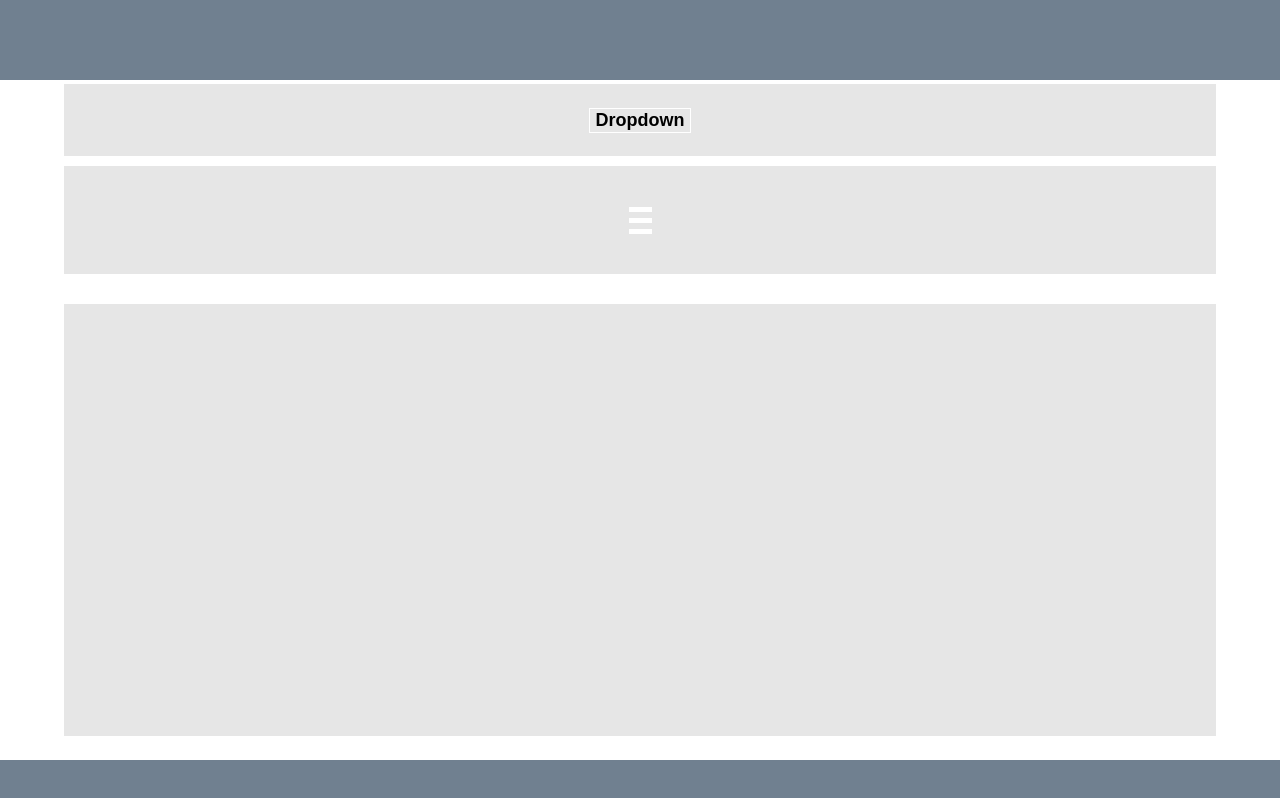
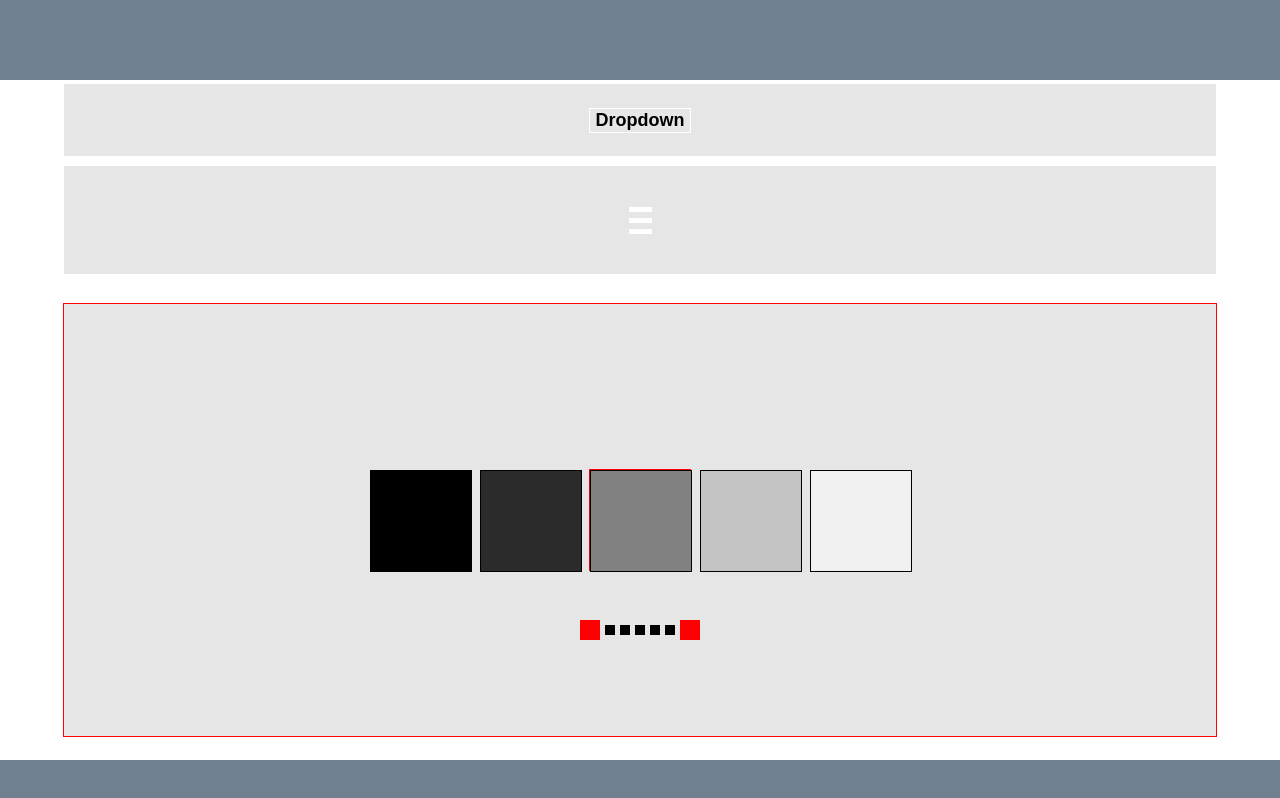
Before and after one commit to depwine/dropdown-mobile-slider, a website: page dist/index.html in a window 1280 px wide. Drawn offline with Linux system fonts and the light colour scheme.

Commit message:
first commit for photo slider, barebones up

```diff
--- a/src/styles.css
+++ b/src/styles.css
@@ -138,7 +138,7 @@ a {
   opacity: 0;
 }
 
-.mobile-nav{
+.mobile-nav {
   position: fixed;
   top: 300px;
   left: 100%;
@@ -149,10 +149,9 @@ a {
   background-color: slategray;
   padding-top: 50px;
   transition: 0.4s;
-
 }
 
-.mobile-nav a{
+.mobile-nav a {
   display: block;
   width: 100%;
   max-width: 200px;
@@ -163,10 +162,125 @@ a {
   text-decoration: none;
 }
 
-.mobile-nav a:hover{
+.mobile-nav a:hover {
   background-color: rgb(164, 177, 190);
 }
 
-.mobile-nav.is-active{
+.mobile-nav.is-active {
   left: 0;
 }
+
+/*photo slider*/
+#image-slider .content {
+  border: 1px solid red;
+}
+
+.frame {
+  display: inline-block;
+  border: 1px solid red;
+  height: 100px;
+  width: 100px;
+  position: fixed;
+}
+
+.one,
+.two,
+.three,
+.four,
+.five {
+  display: inline-block;
+  height: 100px;
+  width: 100px;
+  border: 1px solid black;
+  padding: 0;
+  margin: 0;
+}
+
+.one {
+  background-color: black;
+  position: relative;
+  left: -220%;
+}
+
+.two {
+  position: relative;
+  top: -106%;
+  left: -110%;
+  background-color: rgb(43, 43, 43);
+}
+
+.three {
+  position: relative;
+  top: -212%;
+  left: 0;
+
+  background-color: rgb(129, 129, 129);
+}
+
+.four {
+  position: relative;
+  top: -318%;
+  left: 110%;
+  background-color: rgb(196, 196, 196);
+}
+
+.five {
+  position: relative;
+  top: -424%;
+  left: 220%;
+  background-color: rgb(240, 240, 240);
+}
+
+.buttons {
+  position: fixed;
+  top: 620px;
+  display: flex;
+  align-items: center;
+  column-gap: 5px;
+}
+
+.left, .right{
+  background-color: red;
+  width: 20px;
+  height: 20px;
+
+}
+
+.but_one,
+.but_two,
+.but_three,
+.but_four,
+.but_five {
+  display: inline-block;
+  width: 10px;
+  height: 10px;
+  background-color: black;
+}
+
+.left:hover,
+.but_one:hover,
+.but_two:hover,
+.but_three:hover,
+.but_four:hover,
+.but_five:hover,
+.right:hover {
+  cursor: pointer;
+  background-color: rgb(131, 131, 131);
+
+}
+
+.but_one:active,
+.but_two:active,
+.but_three:active,
+.but_four:active,
+.but_five:active {
+  background-color: rgb(78, 78, 78);
+}
+
+.left:hover, .right:hover{
+  background-color: rgb(161, 0, 0);
+}
+
+.left:active, .right:active{
+  background-color: rgb(255, 61, 61);
+}
```
Also changed, not shown: dist/index.html, dist/main.js.
